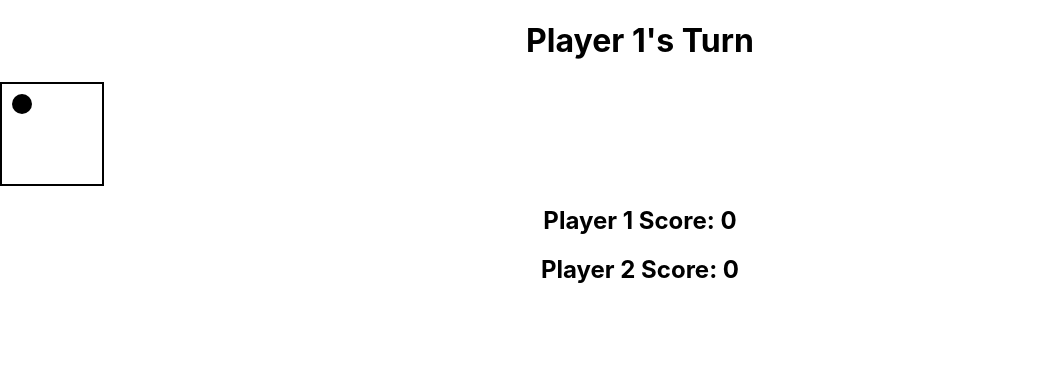
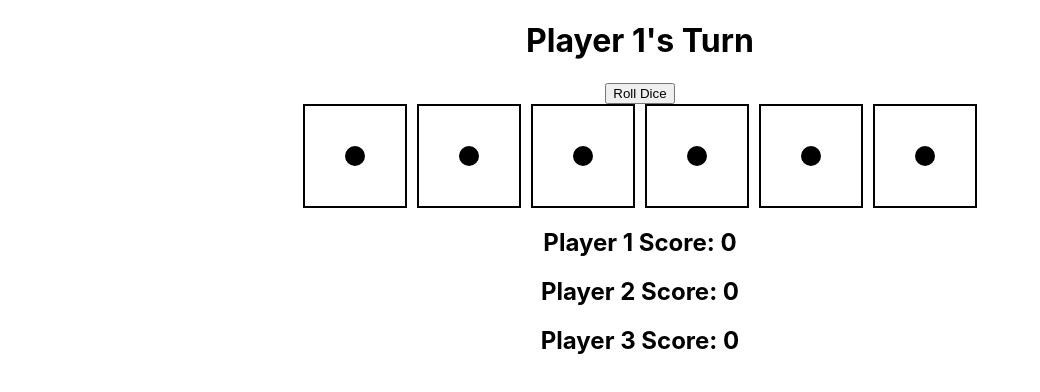
Before and after one commit to BrianGenisio/dice-game, a React (Create React App) app: page / in a window 1280 px wide. Shown: the top 392 px of the page, without its empty margins (0-1040 px from the left). Built offline with nearby package versions, Linux system fonts and the light colour scheme.

Commit message:
Evolving the game to support multiple players and dice

```diff
--- a/src/App.tsx
+++ b/src/App.tsx
@@ -1,4 +1,3 @@
-import React, { useState } from 'react';
 import './App.css';
 import GameBoard from './GameBoard';
 
@@ -6,7 +5,7 @@ import GameBoard from './GameBoard';
 function App() {
   return (
     <div className="App">
-      <GameBoard />
+      <GameBoard numberOfPlayers={3} />
     </div>
   );
 }
--- a/src/Dice.css
+++ b/src/Dice.css
@@ -1,28 +1,27 @@
 .dice {
-  width: 100px;
+  width: 100px; /* Size of the dice */
   height: 100px;
-  background-color: white;
-  border: 2px solid black;
   display: flex;
+  justify-content: center;
   align-items: center;
-  justify-content: center;
-  cursor: pointer;
-}
-
-.face {
-  display: grid;
-  grid-template-columns: repeat(3, 1fr);
-  gap: 4px;
-  width: 80%;
-  height: 80%;
+  background-color: white; /* Dice background */
+  border: 2px solid black; /* Dice border */
+  position: relative;
+  cursor: pointer; /* Pointer cursor on hover */
 }
 
 .dot {
-  width: 20px;
+  width: 20px; /* Size of the dots */
   height: 20px;
-  border-radius: 50%;
-  background-color: black;
+  background-color: black; /* Dot color */
+  border-radius: 50%; /* Round dots */
+  position: absolute;
 }
 
-/* Example specific dot positions for each value */
-/* You would need to adjust the grid areas based on the dice value to position dots correctly */
+.top-left { top: 10%; left: 10%; }
+.top-right { top: 10%; right: 10%; }
+.center { top: 50%; left: 50%; transform: translate(-50%, -50%); }
+.bottom-left { bottom: 10%; left: 10%; }
+.bottom-right { bottom: 10%; right: 10%; }
+.middle-left { top: 50%; left: 10%; transform: translateY(-50%); }
+.middle-right { top: 50%; right: 10%; transform: translateY(-50%); }
--- a/src/Dice.tsx
+++ b/src/Dice.tsx
@@ -1,13 +1,23 @@
 import './Dice.css'; // Ensure you have a Dice.css file in the same directory
 
-function Dice({ roll, value }: { roll: () => void, value: number }) {
+function Dice({ value }: { value: number }) {
   const renderDiceFace = (value: number) => {
-    const dots = Array.from({ length: value }, (_, i) => <span key={i} className="dot"></span>);
+    const positions = [
+      [], // 0 dots (not used)
+      ['center'], // 1 dot
+      ['top-left', 'bottom-right'], // 2 dots
+      ['top-left', 'center', 'bottom-right'], // 3 dots
+      ['top-left', 'top-right', 'bottom-left', 'bottom-right'], // 4 dots
+      ['top-left', 'top-right', 'center', 'bottom-left', 'bottom-right'], // 5 dots
+      ['top-left', 'top-right', 'middle-left', 'middle-right', 'bottom-left', 'bottom-right'], // 6 dots
+    ];
+
+    const dots = positions[value].map((pos, i) => <span key={i} className={`dot ${pos}`}></span>);
     return <div className="face">{dots}</div>;
   };
 
   return (
-    <div className="dice" onClick={roll}>
+    <div className="dice">
       {renderDiceFace(value)}
     </div>
   );
--- a/src/GameBoard.tsx
+++ b/src/GameBoard.tsx
@@ -1,34 +1,46 @@
 import { useState } from 'react';
 import Dice from './Dice';
 
-export default function GameBoard() {
-  const [diceValue, setDiceValue] = useState(1);
+interface GameBoardProps {
+  numberOfPlayers: number;
+}
+
+export default function GameBoard({ numberOfPlayers }: GameBoardProps) {
+  const [diceValues, setDiceValues] = useState(Array.from({ length: 6 }, () => 1));
   const [currentPlayer, setCurrentPlayer] = useState(1);
-  const [scores, setScores] = useState([0, 0]); // scores for player 1 and player 2
+  const [scores, setScores] = useState(Array.from({ length: numberOfPlayers }, () => 0));
 
   const rollDice = () => {
-    const newValue = Math.floor(Math.random() * 6) + 1;
-    setDiceValue(newValue);
-    updateScore(newValue);
+    const newValues = Array.from({ length: 6 }, () => Math.floor(Math.random() * 6) + 1);
+    setDiceValues(newValues);
+    updateScore(newValues.reduce((acc, value) => acc + value, 0));
   };
 
-  const updateScore = (newValue: number) => {
-    const newScores = [...scores];
-    newScores[currentPlayer - 1] += newValue;
-    setScores(newScores);
+  const updateScore = (totalNewValue: number) => {
+    setScores(prevScores => {
+      const newScores = [...prevScores];
+      newScores[currentPlayer - 1] += totalNewValue;
+      return newScores;
+    });
     switchPlayer();
   };
 
   const switchPlayer = () => {
-    setCurrentPlayer(currentPlayer === 1 ? 2 : 1);
+    setCurrentPlayer(currentPlayer === numberOfPlayers ? 1 : currentPlayer + 1);
   };
 
   return (
     <div>
       <h1>Player {currentPlayer}'s Turn</h1>
-      <Dice roll={rollDice} value={diceValue} />
-      <h2>Player 1 Score: {scores[0]}</h2>
-      <h2>Player 2 Score: {scores[1]}</h2>
+      <button onClick={rollDice}>Roll Dice</button>
+      <div style={{ display: 'flex', justifyContent: 'center', gap: '10px' }}>
+        {diceValues.map((value, index) => (
+          <Dice key={index} value={value} />
+        ))}
+      </div>
+      {scores.map((score, index) => (
+        <h2 key={index}>Player {index + 1} Score: {score}</h2>
+      ))}
     </div>
   );
 }
```
